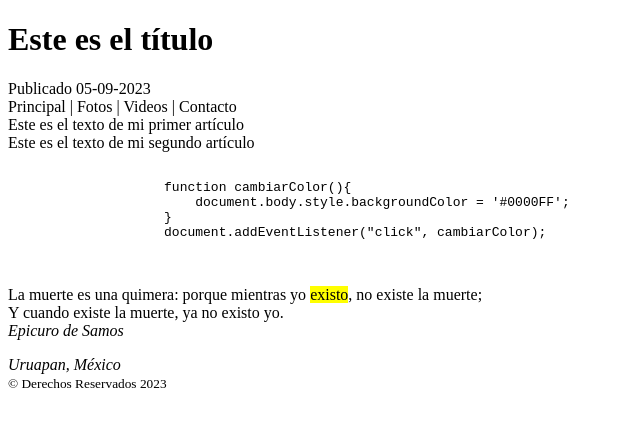
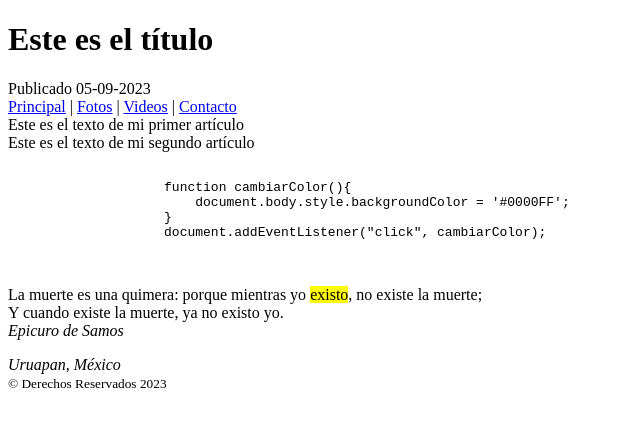
Before and after one commit to ArudoR/portfolio, a plain HTML site: page index.html in a window 1280 px wide. Shown: the whole page, without its empty margins (0-640 px from the left). Drawn offline with Linux system fonts and the light colour scheme.

Commit message:
enlazando el documento a otros documentos con el elemento a

```diff
--- a/index.html
+++ b/index.html
@@ -15,7 +15,10 @@
         <time datetime="2023-09-05" pubdate>Publicado 05-09-2023</time>
     </header>
     <nav>
-        Principal | Fotos | Videos | Contacto
+        <a href="index.html">Principal</a> |
+        <a href="fotos.html">Fotos</a> |
+        <a href="videos.html">Videos</a> |
+        <a href="contacto.html">Contacto</a>
     </nav>
     <main>
         <section>
```
